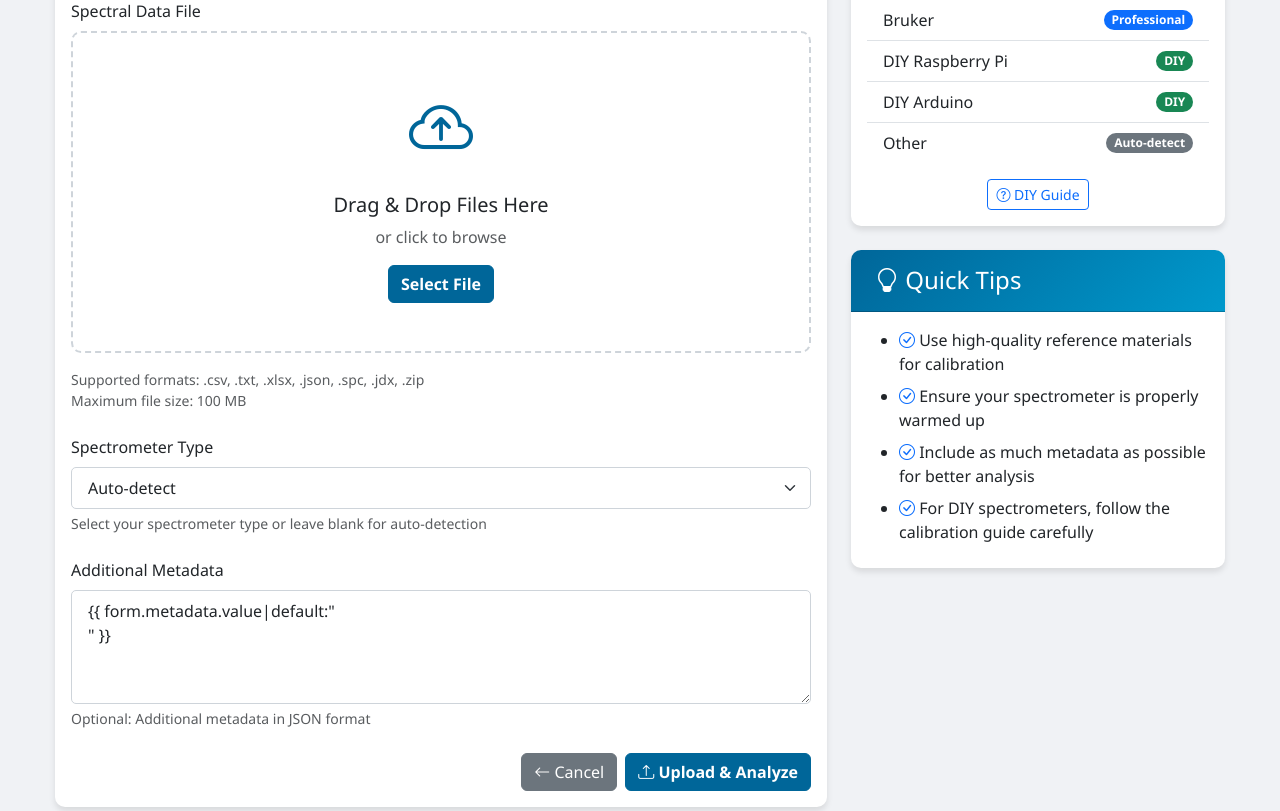
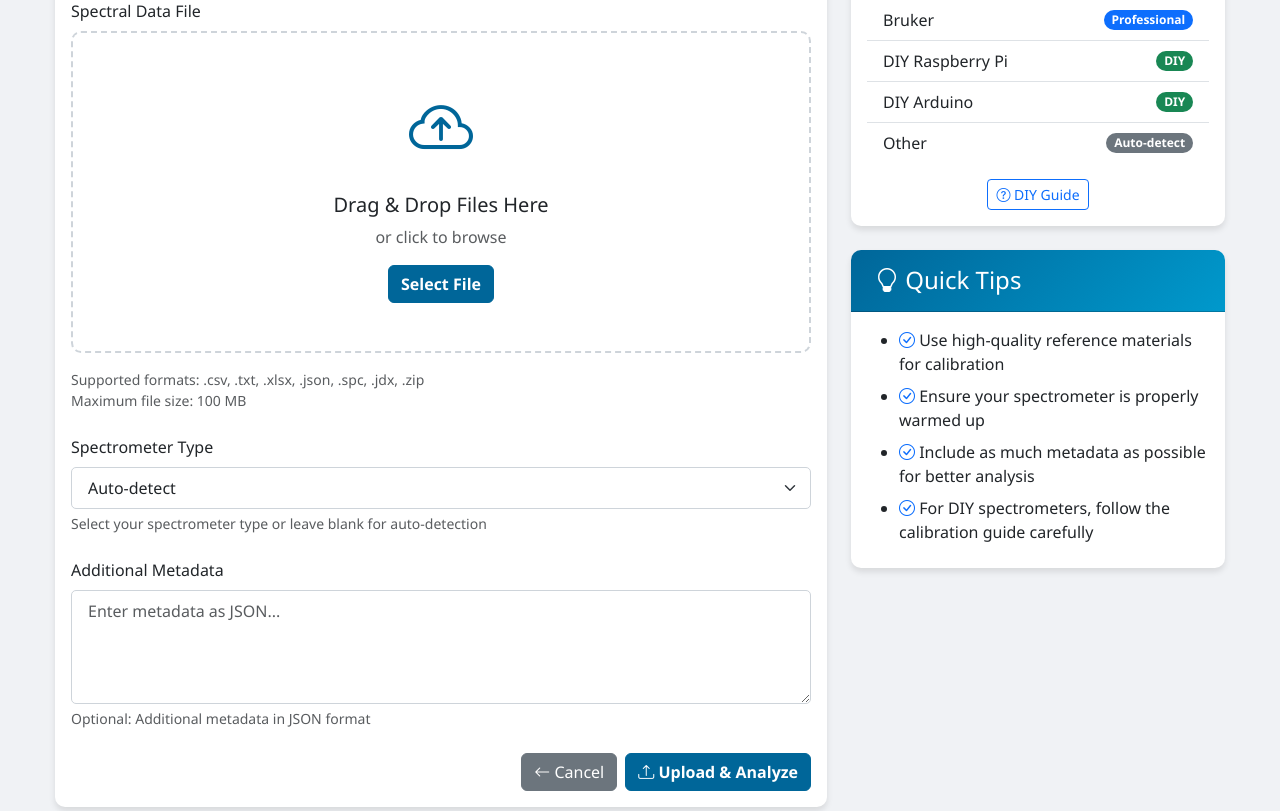
Before and after one commit to MC1stone/Vibe_dev_environment, a Django app: page /upload/ in a window 1280 px wide. Shown: the part 334-1145 px from the top of the page. Run offline with Django 5.2, Linux system fonts and the light colour scheme; parts of the project's set-up code (start-up, migrations or seed data) failed here and were passed over; some libraries are stand-ins or nearby versions.

Commit message:
Fix: broken metadata textarea tag in upload form
upload.html had a template variable split across a newline:
  {{ form.metadata.value|default:"
  " }}
This rendered the literal text '{{ form.metadata.value|default:"' in the
'Additional Metadata' textarea at data load and caused issues. Fixed to a
single-line {{ form.metadata.value|default:'' }} and also defaulted the
placeholder attribute.

Co-authored-by: MC1stone <MC1stone@users.noreply.github.com>

```diff
--- a/nir_platform/django_app/templates/analysis/upload.html
+++ b/nir_platform/django_app/templates/analysis/upload.html
@@ -88,8 +88,7 @@
                                       id="{{ form.metadata.id_for_label }}"
                                       name="{{ form.metadata.name }}"
                                       rows="4"
-                                      placeholder="{{ form.metadata.field.widget.attrs.placeholder }}">{{ form.metadata.value|default:"
-" }}</textarea>
+                                      placeholder="{{ form.metadata.field.widget.attrs.placeholder|default:'' }}">{{ form.metadata.value|default:'' }}</textarea>
                             <div class="form-text">{{ form.metadata.help_text }}</div>
                         </div>
 
```
